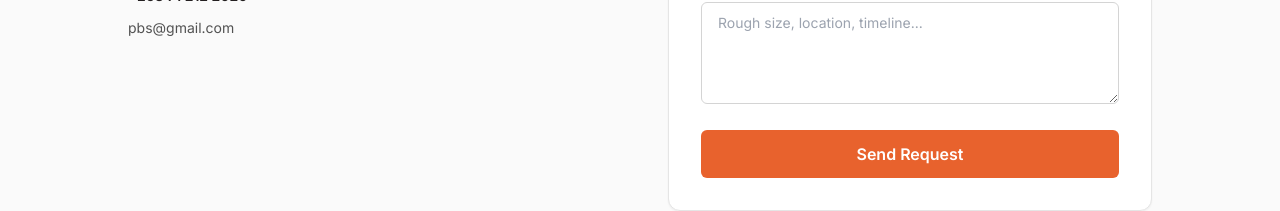
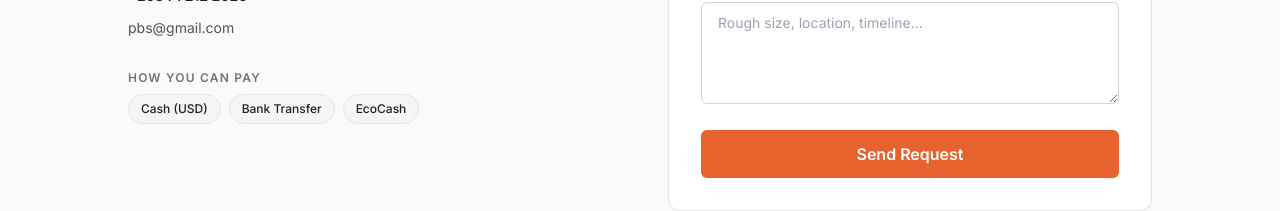
Before and after one commit to denzelchingodza/pbs-projects, a Next.js app in the folder frontend/: page / in a window 1280 px wide. Shown: the part 5290-5501 px from the top of the page. Built offline with nearby package versions, Linux system fonts and the light colour scheme; no server answers.

Commit message:
Show accepted payment methods next to the Quote form

```diff
--- a/frontend/src/components/quote/QuoteSection.tsx
+++ b/frontend/src/components/quote/QuoteSection.tsx
@@ -12,6 +12,7 @@
 import type { Product, SiteSettings } from "@/types";
 import QuoteForm from "./QuoteForm";
 import SectionHeading from "@/components/ui/SectionHeading";
+import PaymentMethods from "@/components/ui/PaymentMethods";
 import { t } from "@/lib/i18n";
 import { useLanguage } from "@/components/i18n/LanguageProvider";
 
@@ -52,6 +53,7 @@ export default function QuoteSection({
               </a>
             </p>
           </div>
+          <PaymentMethods className="mt-8" />
         </div>
         <QuoteForm products={products} />
       </div>
```
